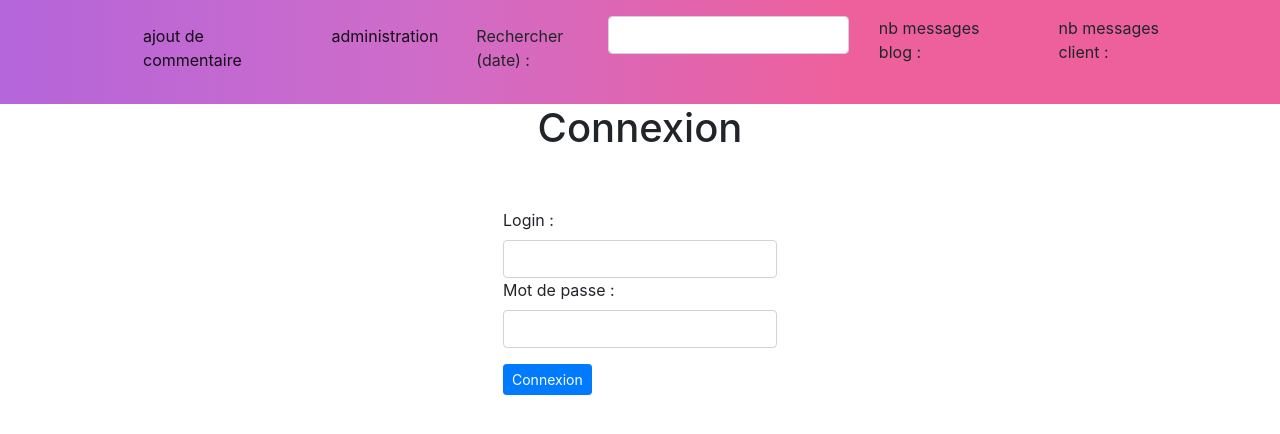
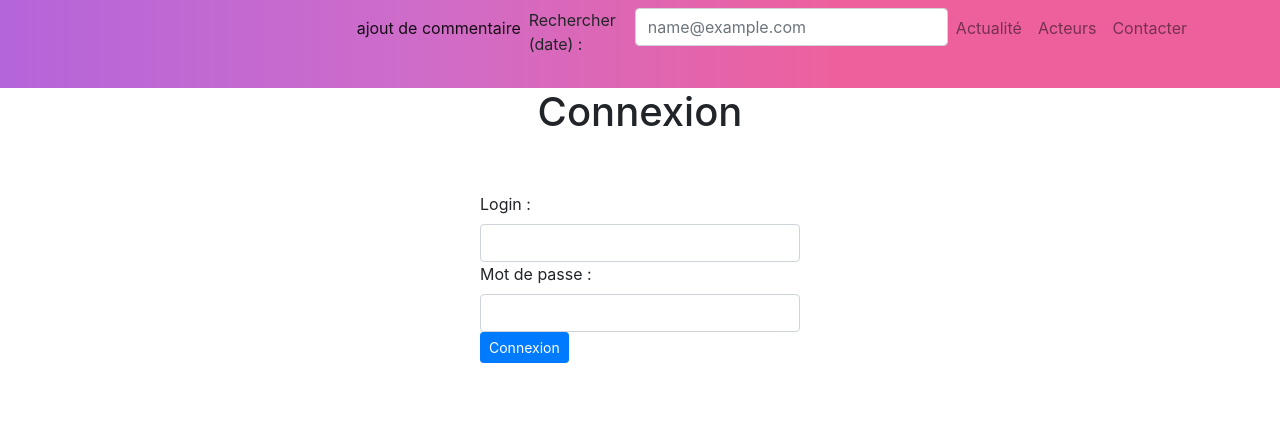
Before and after one commit to DJYohann/Projet-PHP-Blog, a PHP site: page /views/connection.php in a window 1280 px wide. Shown: the top 434 px of the page. Run offline with PHP 8.4, Linux system fonts and the light colour scheme.

Commit message:
Revert "modif"
This reverts commit 2cc9f32214ba988f44342e82f51ba924cf07dfbe.

```diff
--- a/views/connection.php
+++ b/views/connection.php
@@ -6,29 +6,28 @@
     <meta name="viewport" content="width=device-width, initial-scale=1, shrink-to-fit=no">
     <link rel="stylesheet" href="https://cdn.jsdelivr.net/npm/bootstrap@4.5.3/dist/css/bootstrap.min.css" integrity="sha384-TX8t27EcRE3e/ihU7zmQxVncDAy5uIKz4rEkgIXeMed4M0jlfIDPvg6uqKI2xXr2" crossorigin="anonymous" media="screen">
     <link href="css/style.css" type="text/css" rel="stylesheet" media="screen"/>
-    <link href="css/styleConnection.css" type="text/css" rel="stylesheet" media="screen"/>
 </head>
 
 
 <body>
 <?php include('header.php');?>
-<main class="d-flex align-items-center">
-    <div class="w-100 d-flex flex-column align-items-center">
-        <div class="conteneur w-50 d-flex flex-column align-items-center">
-            <h1>Connexion</h1><br><br>
-            <form action="index.php?action=seconnecter" method="post" class="d-flex flex-column form">
-                <div class="form-group">
-                    <div class="w-100">
-                        <label for="login">Login :</label>
-                        <input class="form-control" type="text" id="login" name="user_login" required>
-                        <label for="mdp">Mot de passe :</label>
-                        <input class="form-control" type="text" id="mdp" name="user_mdp" required>
-                    </div>
-                    <input class="btn btn-primary btn-sm mt-3" type="submit" value="Connexion" name="valid"/>
-                </div>
-            </form>
+
+<h1 class="text-center">Connexion</h1><br><br>
+<form action="index.php?action=seconnecter" method="post" class="d-flex flex-column align-items-center">
+    <div class="form-group w-25">
+        <div>
+            <label for="login">Login :</label>
+            <input class="form-control" type="text" id="login" name="user_login" required>
+        </div>
+
+        <div>
+            <label for="mdp">Mot de passe :</label>
+            <input class="form-control" type="text" id="mdp" name="user_mdp" required>
+        </div>
+        <div>
+            <input class="btn btn-primary btn-sm" type="submit" value="Connexion" name="valid"/>
         </div>
     </div>
-</main>
+</form>
 </body>
 </html>
--- a/views/css/style.css
+++ b/views/css/style.css
@@ -1,15 +1,3 @@
 .navbar {
     background-image: linear-gradient(to right, #b8cbb8 0%, #b8cbb8 0%, #b465da 0%, #cf6cc9 33%, #ee609c 66%, #ee609c 100%);
 }
-
-li a, .header-label{
-    margin-top: 8px;
-}
-
-ul li{
-    margin-right: 30px;
-}
-
-.header-label{
-    margin-right: 50px;
-}
--- a/views/header.php
+++ b/views/header.php
@@ -1,28 +1,28 @@
 <header>
 <!--Navigation-->
 <nav class="navbar navbar-expand-lg navbar-light bg-light">
-    <div class="container mr-1">
+    <div class="container">
 		<button class="navbar-toggler" data-toggle="collapse" data-target="#navbarResponsive">
 			<span class="navbar-toggler-icon"></span>
 		</button>
 		<div class="collapse navbar-collapse" id="navbarResponsive">
-			<ul class="navbar-nav">
-				<li class="nav-item test">
+			<ul class="navbar-nav ml-auto">
+				<li class="nav-item">
 					<a href="#" class="nav-link active">ajout de commentaire</a></li>
-                <li class="nav-item test">
-                    <a href="#" class="nav-link active">administration</a></li>
 				<li class="nav-item">
-                    <form  action="#" method="get">
-                        <div class="form-group d-flex mt-2">
-                            <label class="mt-2 mr-1" for="exampleFormControlInput1 ">Rechercher (date) : </label>
-                            <div class="input">
-                                <input type="email" class="form-control" id="exampleFormControlInput1">
-                            </div>
+                    <form action="#" method="get">
+                        <div class="form-group d-flex">
+                            <label for="exampleFormControlInput1">Rechercher (date) : </label>
+                            <input type="email" class="form-control" id="exampleFormControlInput1" placeholder="name@example.com">
                         </div>
                     </form>
                 </li>
-                    <label class="header-label">nb messages blog : </label>
-                    <label class="header-label">nb messages client : </label>
+				<li class="nav-item">
+					<a href="#actualite" class="nav-link">Actualité</a></li>
+				<li class="nav-item">
+					<a href="#acteurs" class="nav-link">Acteurs</a></li>
+				<li class="nav-item">
+					<a href="#contacter" class="nav-link">Contacter</a></li>
 			</ul>
 		</div>
         </div>
```
Also changed, not shown: controller/Connection.php (line endings or trailing spaces).
